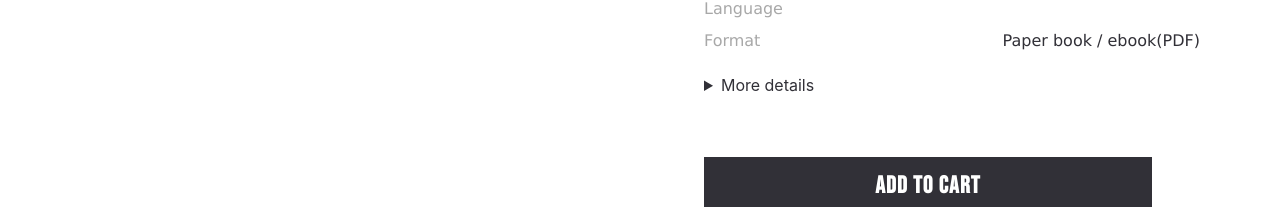
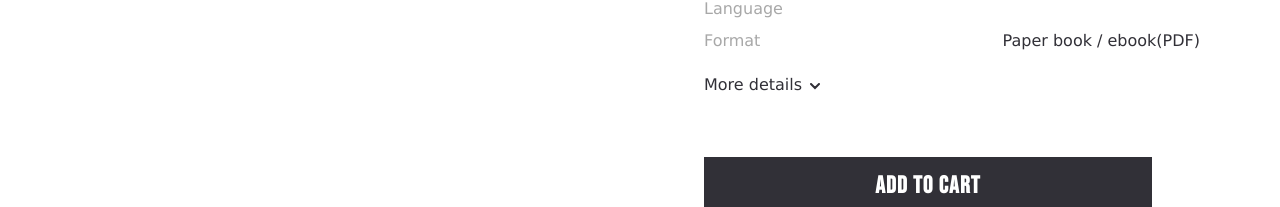
Before and after one commit to AlexMakovetskiy/book-store, a React (Create React App) app: page /book-info/1 in a window 1280 px wide. Shown: the part 475-682 px from the top of the page. Built offline with nearby package versions, Linux system fonts and the light colour scheme; no server answers; a web font is replaced by a local one.

Commit message:
add custom details

```diff
--- a/src/Pages/BookInfo/BookInfo.scss
+++ b/src/Pages/BookInfo/BookInfo.scss
@@ -82,8 +82,23 @@
                 color: #313037;
                 cursor: pointer;
 
+                &__header {
+                    list-style: none;
+                }
+
+                &__header::after {
+                    content: url(../../../public/assets/vector/pages/bookinfo/details_arrow_down.svg);
+                    margin-left: 8px;
+                }
+
                 &__content {
                     padding-top: 8px;
+                }
+            }
+
+            .details-wrapper[open] {
+                .details-wrapper__header::after {
+                    content: url(../../../public/assets/vector/pages/bookinfo/details_arrow_up.svg);
                 }
             }
 
--- a/src/style/common.scss
+++ b/src/style/common.scss
@@ -17,7 +17,7 @@ body {
     margin: 0 auto;
 }
 
-input, h3, h4, h5, a, .custom-font, p {
+input, h3, h4, h5, a, .custom-font, p, details {
     font-family: 'Anek Bangla', Geneva, Verdana, sans-serif;
     font-weight: 400;
     font-style: normal;
```
Also changed, not shown: public/assets/vector/pages/bookinfo/details_arrow_down.svg (added), public/assets/vector/pages/bookinfo/details_arrow_up.svg (added).
